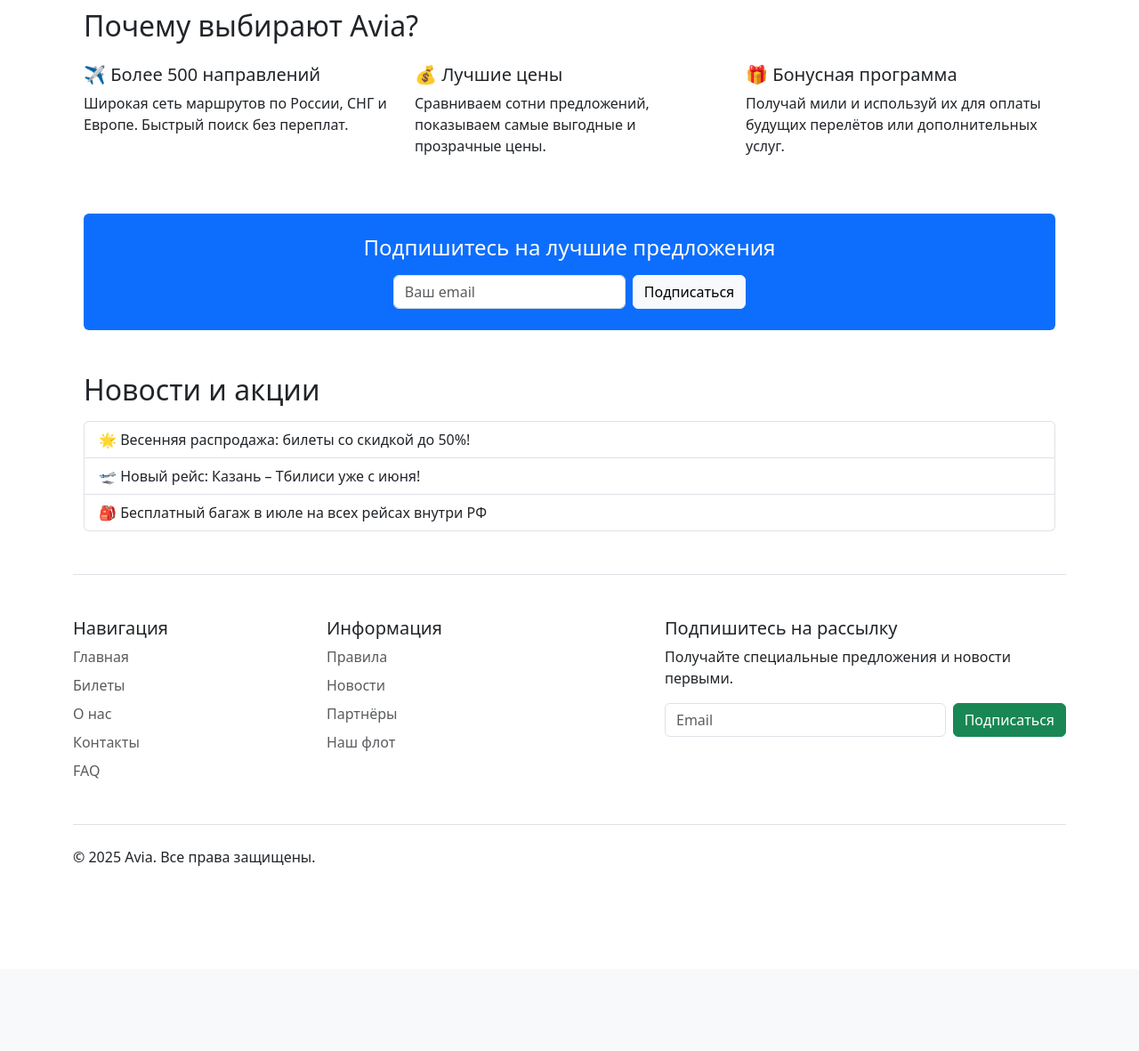
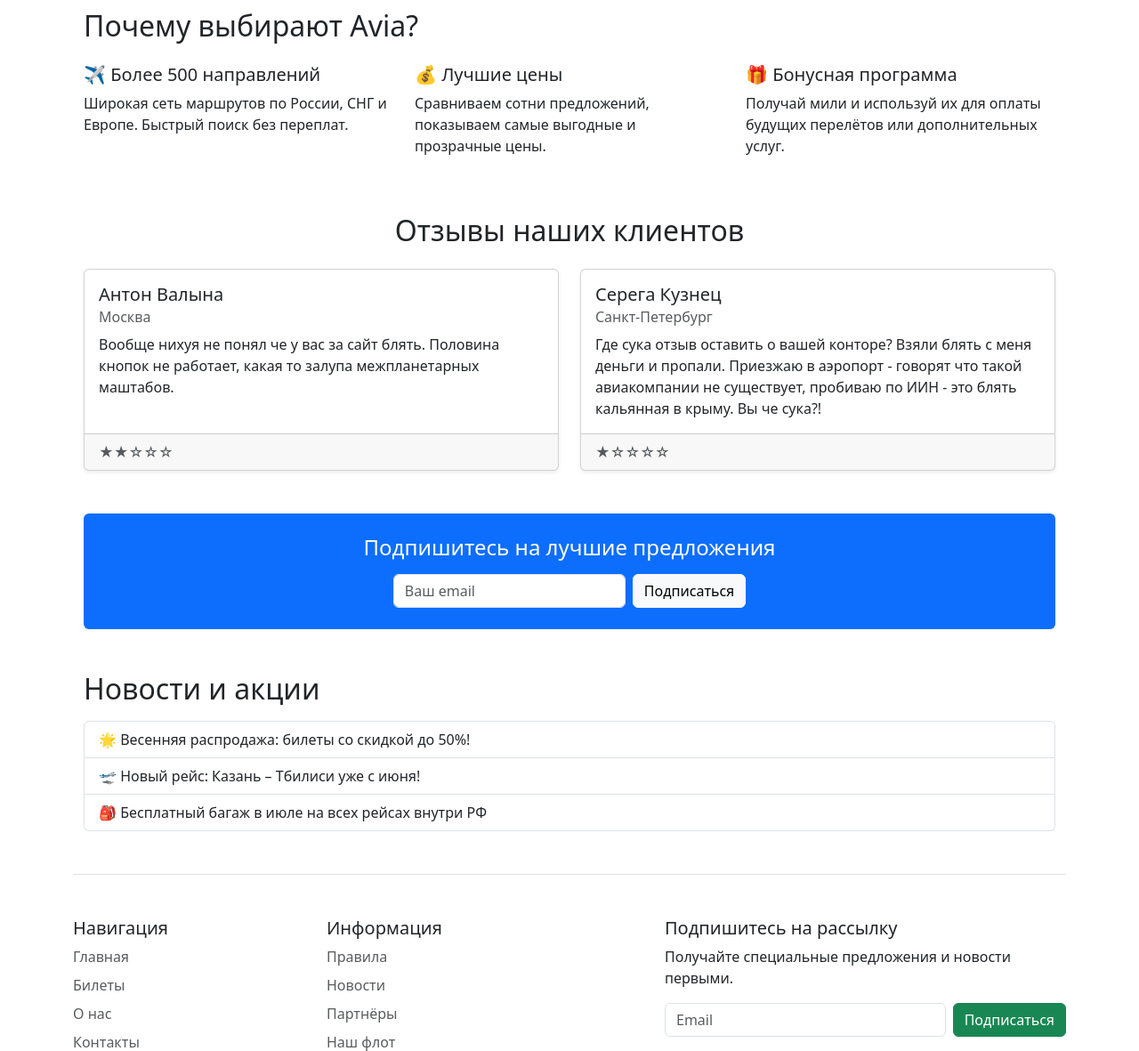
Before and after one commit to Gells0nd/avia, a PHP site: page / in a window 1280 px wide. Shown: the part 1030-2211 px from the top of the page at 89% size. Before the commit the page ends 2003 px from the top, so only its background shows below. Run offline with PHP 8.4, Linux system fonts and the light colour scheme.

Commit message:
[FEAT] Добавлен блок отзывов, изменена страница о нас

```diff
--- a/data.php
+++ b/data.php
@@ -1,4 +1,14 @@
 <?php
+
+global $db;
+require_once __DIR__ . '/config/db.php';
+
+$pdo = new PDO(
+    "mysql:host={$db['host']};dbname={$db['name']};charset=utf8mb4",
+    $db['user'],
+    $db['password'],
+    [PDO::ATTR_ERRMODE => PDO::ERRMODE_EXCEPTION]
+);
 
 $cities = [
     "city1" => [
--- a/templates/pages/home.twig
+++ b/templates/pages/home.twig
@@ -76,6 +76,39 @@
         </div>
     </div>
 
+    <!-- Отзывы клиентов -->
+    <div class="container mb-5">
+        <h2 class="mb-4 text-center">Отзывы наших клиентов</h2>
+        <div class="row row-cols-1 row-cols-md-2 g-4">
+            <div class="col">
+                <div class="card h-100 shadow-sm">
+                    <div class="card-body">
+                        <h5 class="card-title">Антон Валына</h5>
+                        <h6 class="card-subtitle mb-2 text-muted">Москва</h6>
+                        <p class="card-text">Вообще нихуя не понял че у вас за сайт блять. Половина кнопок не работает, какая то залупа межпланетарных маштабов.</p>
+                    </div>
+                    <div class="card-footer text-muted">
+                        ★★☆☆☆
+                    </div>
+                </div>
+            </div>
+            <div class="col">
+                <div class="card h-100 shadow-sm">
+                    <div class="card-body">
+                        <h5 class="card-title">Серега Кузнец</h5>
+                        <h6 class="card-subtitle mb-2 text-muted">Санкт-Петербург</h6>
+                        <p class="card-text">Где сука отзыв оставить о вашей конторе? Взяли блять с меня деньги и пропали. Приезжаю в аэропорт - говорят что такой авиакомпании не
+                            существует, пробиваю по ИИН - это блять кальянная в крыму. Вы че сука?!</p>
+                    </div>
+                    <div class="card-footer text-muted">
+                        ★☆☆☆☆
+                    </div>
+                </div>
+            </div>
+        </div>
+    </div>
+
+
     <!-- Подписка -->
     <div class="container mb-5">
         <div class="p-4 bg-primary text-white rounded text-center">
```
Also changed, not shown: templates/pages/about.twig (+5 -5 lines), static/img/about/team1.jpeg (added), static/img/about/team1.webp (deleted), static/img/about/team2.jpeg (added), static/img/about/team2.jpg (deleted), static/img/about/team3.jpg.
